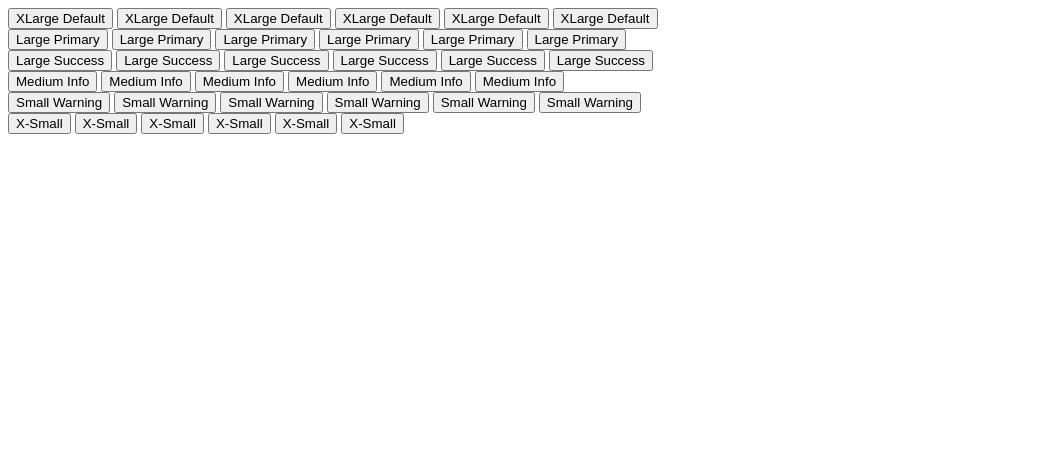
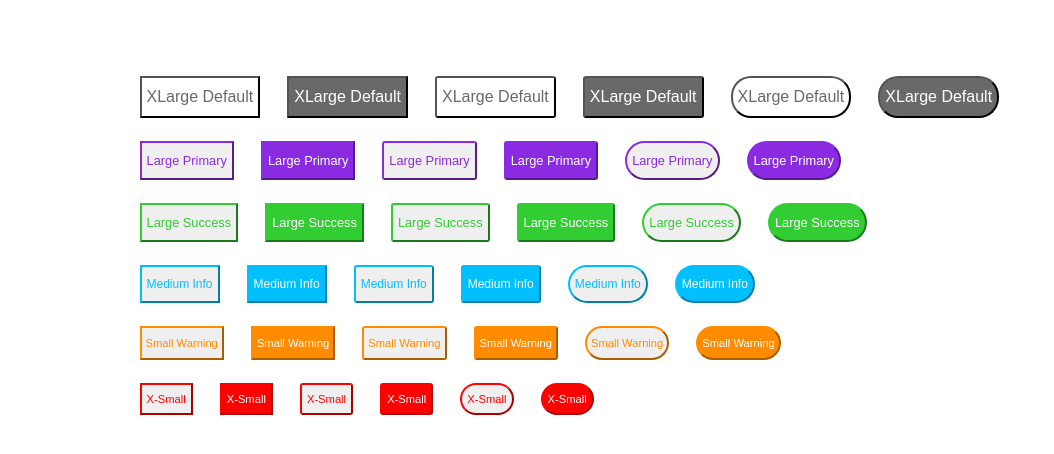
Before and after one commit to SofronovMichail/web-development-course, a plain HTML site: page lw2/task2/index.html in a window 1280 px wide. Shown: the whole page, without its empty margins (0-1054 px from the left). Drawn offline with Linux system fonts and the light colour scheme.

Commit message:
Add styles into task2/style.css

```diff
--- a/lw2/task2/index.html
+++ b/lw2/task2/index.html
@@ -13,8 +13,8 @@
 
   <div class="container-buttons">
     <!-- XLarge Default buttons -->
-    <button class="button button-large">XLarge Default</button>
-    <button class="button button-large button-filled">XLarge Default</button>
+    <button class="button-large">XLarge Default</button>
+    <button class="button-large button-filled">XLarge Default</button>
     <button class="button button-large">XLarge Default</button>
     <button class="button button-large button-filled">XLarge Default</button>
     <button class="button button-large button-rounded">XLarge Default</button>
@@ -22,8 +22,8 @@
 
     <br>
     <!-- Large Primary buttons -->
-    <button class="button button-primary">Large Primary</button>
-    <button class="button button-primary button-filled">Large Primary</button>
+    <button class="button-primary">Large Primary</button>
+    <button class="button-primary button-filled">Large Primary</button>
     <button class="button button-primary">Large Primary</button>
     <button class="button button-primary button-filled">Large Primary</button>
     <button class="button button-primary button-rounded">Large Primary</button>
@@ -31,8 +31,8 @@
 
     <br>
     <!-- Large Success buttons -->
-    <button class="button button-success">Large Success</button>
-    <button class="button button-success button-filled">Large Success</button>
+    <button class="button-success">Large Success</button>
+    <button class="button-success button-filled">Large Success</button>
     <button class="button button-success">Large Success</button>
     <button class="button button-success button-filled">Large Success</button>
     <button class="button button-success button-rounded">Large Success</button>
@@ -40,8 +40,8 @@
 
     <br>
     <!-- Medium Info buttons -->
-    <button class="button button-medium">Medium Info</button>
-    <button class="button button-medium button-filled">Medium Info</button>
+    <button class="button-medium">Medium Info</button>
+    <button class="button-medium button-filled">Medium Info</button>
     <button class="button button-medium">Medium Info</button>
     <button class="button button-medium button-filled">Medium Info</button>
     <button class="button button-medium button-rounded">Medium Info</button>
@@ -49,8 +49,8 @@
 
     <br>
     <!-- Small Warning buttons -->
-    <button class="button button-warning">Small Warning</button>
-    <button class="button button-warning button-filled">Small Warning</button>
+    <button class="button-warning">Small Warning</button>
+    <button class="button-warning button-filled">Small Warning</button>
     <button class="button button-warning">Small Warning</button>
     <button class="button button-warning button-filled">Small Warning</button>
     <button class="button button-warning button-rounded">Small Warning</button>
@@ -58,8 +58,8 @@
 
     <br>
     <!-- X-Small buttons -->
-    <button class="button button-red">X-Small</button>
-    <button class="button button-red button-filled">X-Small</button>
+    <button class="button-red">X-Small</button>
+    <button class="button-red button-filled">X-Small</button>
     <button class="button button-red">X-Small</button>
     <button class="button button-red button-filled">X-Small</button>
     <button class="button button-red button-rounded">X-Small</button>
--- a/lw2/task2/style.css
+++ b/lw2/task2/style.css
@@ -0,0 +1,80 @@
+* {
+  margin: 0;
+  padding: 0;
+}
+.container-buttons {
+  width: auto;
+  margin: 5% 0 0 10%;
+}
+button {
+  margin: 1%;
+  border-radius: 0;
+  padding: 10px 5px;
+  font-size: 0.8em;
+}
+.button {
+  border-radius: 3px;
+}
+.button-rounded {
+  border-radius: 20px;
+}
+/* XLarge Default buttons */
+.button-large {
+  font-size: 1em;
+  color: dimgray;
+  background-color: white;
+}
+.button-large.button-filled {
+  background-color: dimgray;
+  color: white;
+}
+/* Large Primary buttons */
+.button-primary {
+  border-color: blueviolet;
+  color: blueviolet;
+}
+.button-primary.button-filled {
+  background: blueviolet;
+  color: white;
+}
+/* Large Success buttons */
+.button-success {
+  border-color: limegreen;
+  color: limegreen;
+}
+.button-success.button-filled {
+  background-color: limegreen;
+  color: white;
+}
+/* Medium Info buttons */
+.button-medium {
+  border-color: deepskyblue;
+  color: deepskyblue;
+  font-size: 0.75em;
+}
+.button-medium.button-filled {
+  background-color: deepskyblue;
+  color: white;
+}
+/* Small Warning buttons */
+.button-warning {
+  font-size: 0.7em;
+  border-color: darkorange;
+  color: darkorange;
+  padding: 9px 4px;
+}
+.button-warning.button-filled {
+  background-color: darkorange;
+  color: white;
+}
+/* X-Small buttons */
+.button-red {
+  font-size: 0.7em;
+  border-color: red;
+  color: red;
+  padding: 8px 5px;
+}
+.button-red.button-filled {
+  background-color: red;
+  color: white;
+}
```
